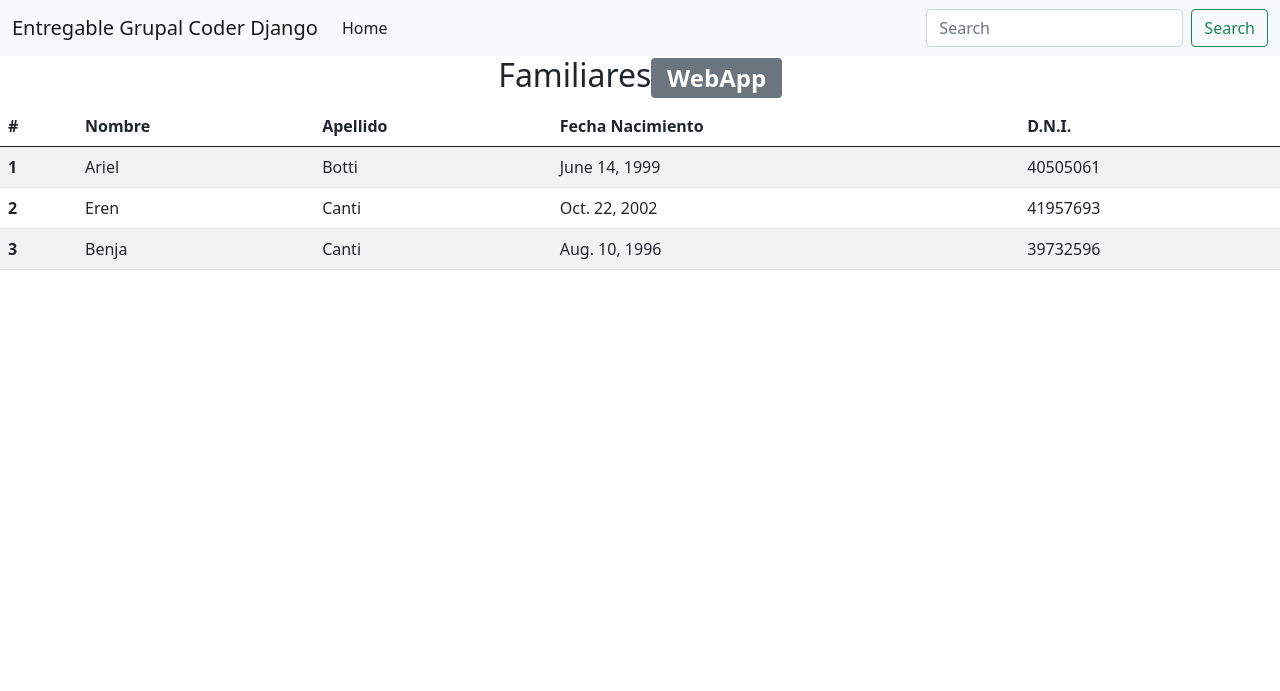
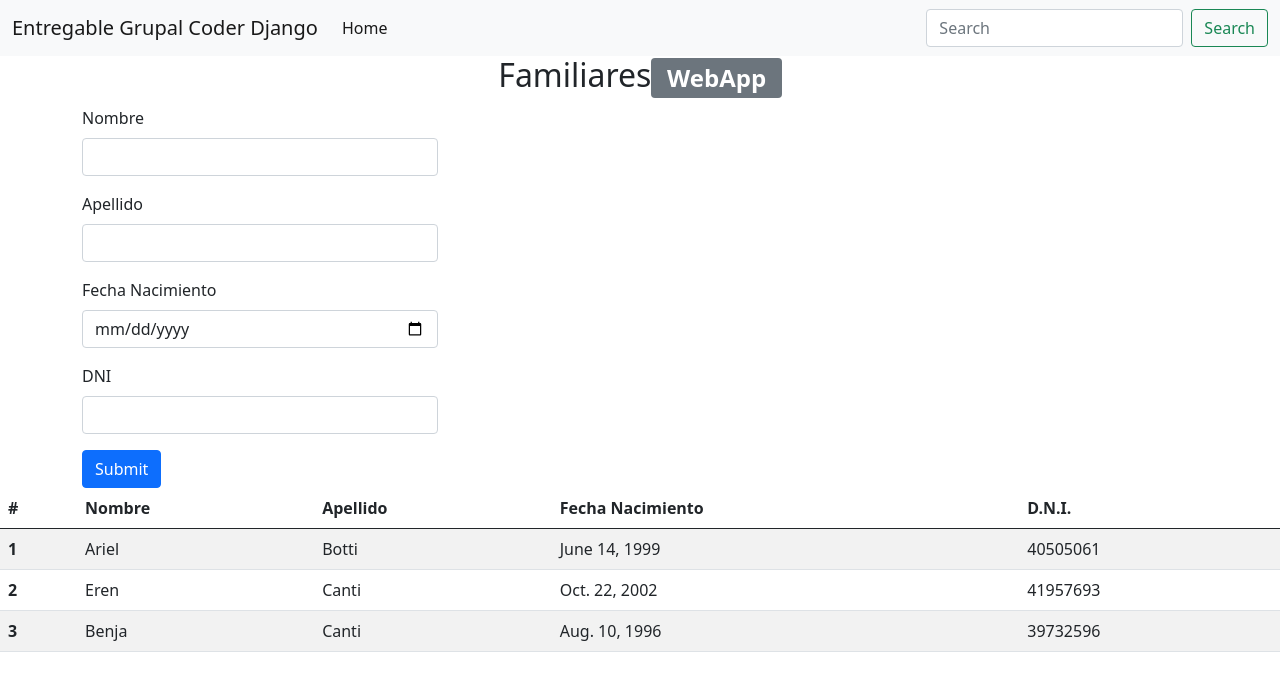
Before and after one commit to arielbotti/MVT-ArielBotti-ArielPerez, a Django app: page / in a window 1280 px wide. Shown: the top 691 px of the page. Run offline with Django 4.2, Linux system fonts and the light colour scheme; data comes from the database, SQL or seed files in the repository.

Commit message:
html form

```diff
--- a/crud/Templates/index.html
+++ b/crud/Templates/index.html
@@ -31,6 +31,42 @@
 
     <div><h2 class="text-center">Familiares<span class="badge bg-secondary">WebApp</span></h2></div>
 
+
+    <div class="container">
+
+      <div class="row">
+        <div class="col">
+          <form>
+            <div class="mb-3">
+              <label for="exampleInputEmail1" class="form-label">Nombre</label>
+              <input type="text" class="form-control" id="nombre">
+            </div>
+            <div class="mb-3">
+              <label for="exampleInputPassword1" class="form-label">Apellido</label>
+              <input type="text" class="form-control" id="apellido">
+            </div>
+            <div class="mb-3">
+              <label for="exampleInputPassword1" class="form-label">Fecha Nacimiento</label>
+              <input type="date" class="form-control" id="nacimiento">
+            </div>
+            <div class="mb-3">
+              <label for="exampleInputPassword1" class="form-label">DNI</label>
+              <input type="text" class="form-control" id="dni">
+            </div>
+
+            <button type="submit" class="btn btn-primary">Submit</button>
+          </form>
+        </div>
+        <div class="col">
+
+        </div>
+        <div class="col">
+
+        </div>
+      </div>
+    </div>
+
+
     <table class="table table-striped table-hover">
       <thead>
         <tr>
@@ -55,6 +91,7 @@
         {% endfor %}
       </tbody>
     </table>
-    <script src="https://cdn.jsdelivr.net/npm/bootstrap@5.0.2/dist/js/bootstrap.bundle.min.js" integrity="sha384-MrcW6ZMFYlzcLA8Nl+NtUVF0sA7MsXsP1UyJoMp4YLEuNSfAP+JcXn/tWtIaxVXM" crossorigin="anonymous"></script>
-</body>
+    <!-- JavaScript Bundle with Popper -->
+<script src="https://cdn.jsdelivr.net/npm/bootstrap@5.2.0-beta1/dist/js/bootstrap.bundle.min.js" integrity="sha384-pprn3073KE6tl6bjs2QrFaJGz5/SUsLqktiwsUTF55Jfv3qYSDhgCecCxMW52nD2" crossorigin="anonymous"></script>
+  </body>
 </html>
```
